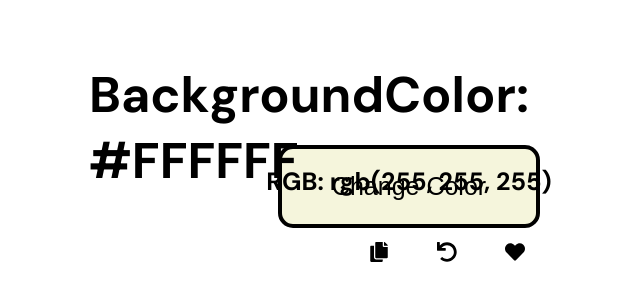
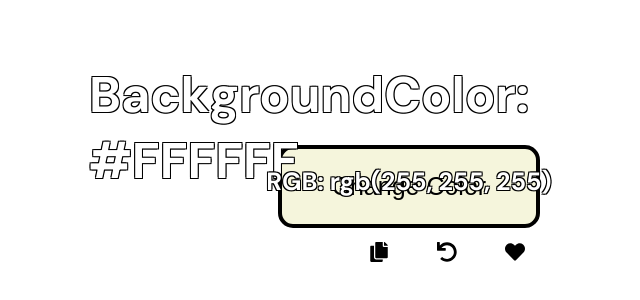
Before and after one commit to melpsh/colorExtender, a React (Vite) app: page / in a window 1280 px wide. Shown: the part 222-522 px from the top of the page, without its empty margins (231-871 px from the left). Built offline with nearby package versions, Linux system fonts and the light colour scheme; a web font is replaced by a local one.

Commit message:
border for string and color contarst

```diff
--- a/src/App.css
+++ b/src/App.css
@@ -56,3 +56,12 @@
   .square:hover {
     box-shadow: 0px 8px 16px rgba(0, 0, 0, 0.2); /* Increase shadow on hover */
   }
+
+  .text-with-border {
+    color: white; /* Set text color */
+    text-shadow:
+      -1px -1px 0 black,
+       1px -1px 0 black,
+      -1px  1px 0 black,
+       1px  1px 0 black; /* Set multiple shadows to create a border effect */
+  }
--- a/src/components/ColorText.jsx
+++ b/src/components/ColorText.jsx
@@ -1,4 +1,3 @@
-// ColorText.js
 import React from 'react';
 import './ColorText.css';
 
@@ -14,14 +13,29 @@ const ColorText = ({ backgroundColor }) => {
   // Format RGB
   const rgbColor = hexToRgb(backgroundColor);
 
+  // Determine text color based on background color darkness/lightness
+  const textColor = (hexColor) => {
+    // Convert hex to RGB
+    const rgb = hexToRgb(hexColor);
+    // Calculate luminance
+    const luminance = (0.2126 * rgb.r + 0.7152 * rgb.g + 0.0722 * rgb.b) / 255;
+    // Return dark or light text color based on luminance
+    return luminance > 0.5 ? '#000000' : '#FFFFFF';
+  };
+
+  // Style for text color
+  const textStyle = {
+    color: textColor(backgroundColor)
+  };
+
   return (
     <div className='hex_container'>
-        <h1 className='colorHex'>
-            BackgroundColor: {backgroundColor}
-        </h1>
-        <h1 className='colorRGB'>
-            RGB: {rgbColor}
-        </h1>
+      <h1 className='colorHex text-with-border' style={textStyle}>
+        BackgroundColor: {backgroundColor}
+      </h1>
+      <h1 className='colorRGB text-with-border' style={textStyle}>
+        RGB: {rgbColor}
+      </h1>
     </div>
   );
 };
```
Also changed, not shown: src/App.jsx (+1 -48 lines).
